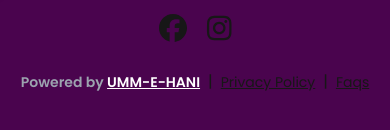
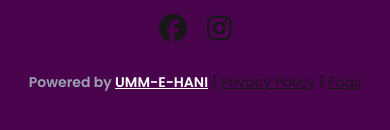
Before and after one commit to Umm-e-Hani02/website-using-nextjs-with-tailwind-css-milestone2, a Next.js app: page / in a window 390 px wide. Shown: the part 858-988 px from the top of the page. Built offline with nearby package versions, Linux system fonts and the light colour scheme.

Commit message:
Update Footer.tsx

```diff
--- a/src/app/components/Footer.tsx
+++ b/src/app/components/Footer.tsx
@@ -7,7 +7,7 @@ export default function Footer(){
             <FontAwesomeIcon icon={faFacebook} className="h-7 duration-200 hover:scale-125 cursor-pointer"/>
             <FontAwesomeIcon icon={faInstagram} className="h-7 duration-200 hover:scale-125 cursor-pointer"/>
             </div>
-            <div className="flex justify-center items-center gap-2">
+            <div className="flex justify-center items-center gap-1 text-nowrap sm:gap-2">
                 <p className="text-sm md:text-lg font-semibold text-gray-400">Powered by <span className="underline text-white cursor-pointer hover:text-gray-200">UMM-E-HANI</span></p>
                 <span>|</span>
                 <p className="text-sm md:text-lg underline cursor-pointer hover:text-gray-200">Privacy Policy</p>
```
